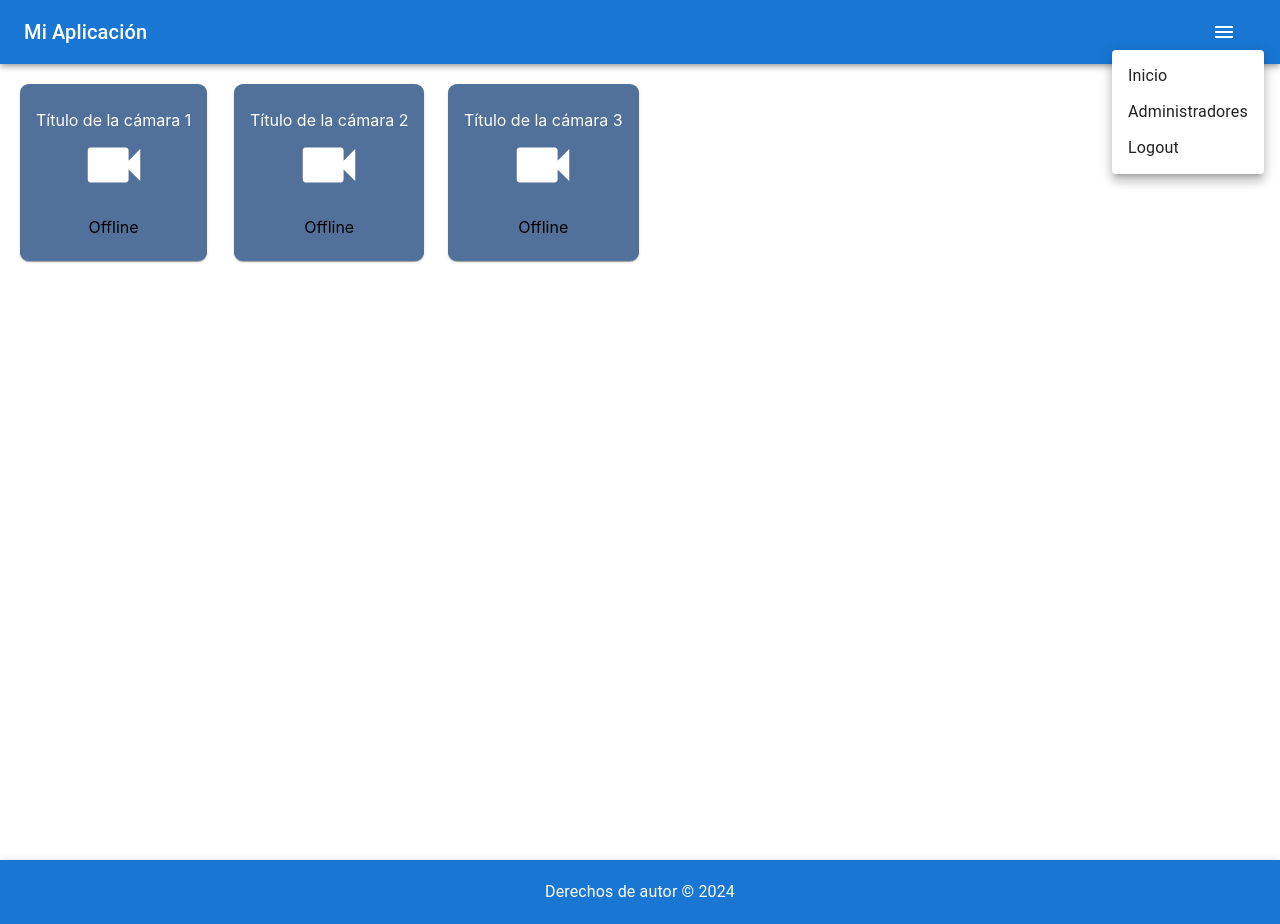
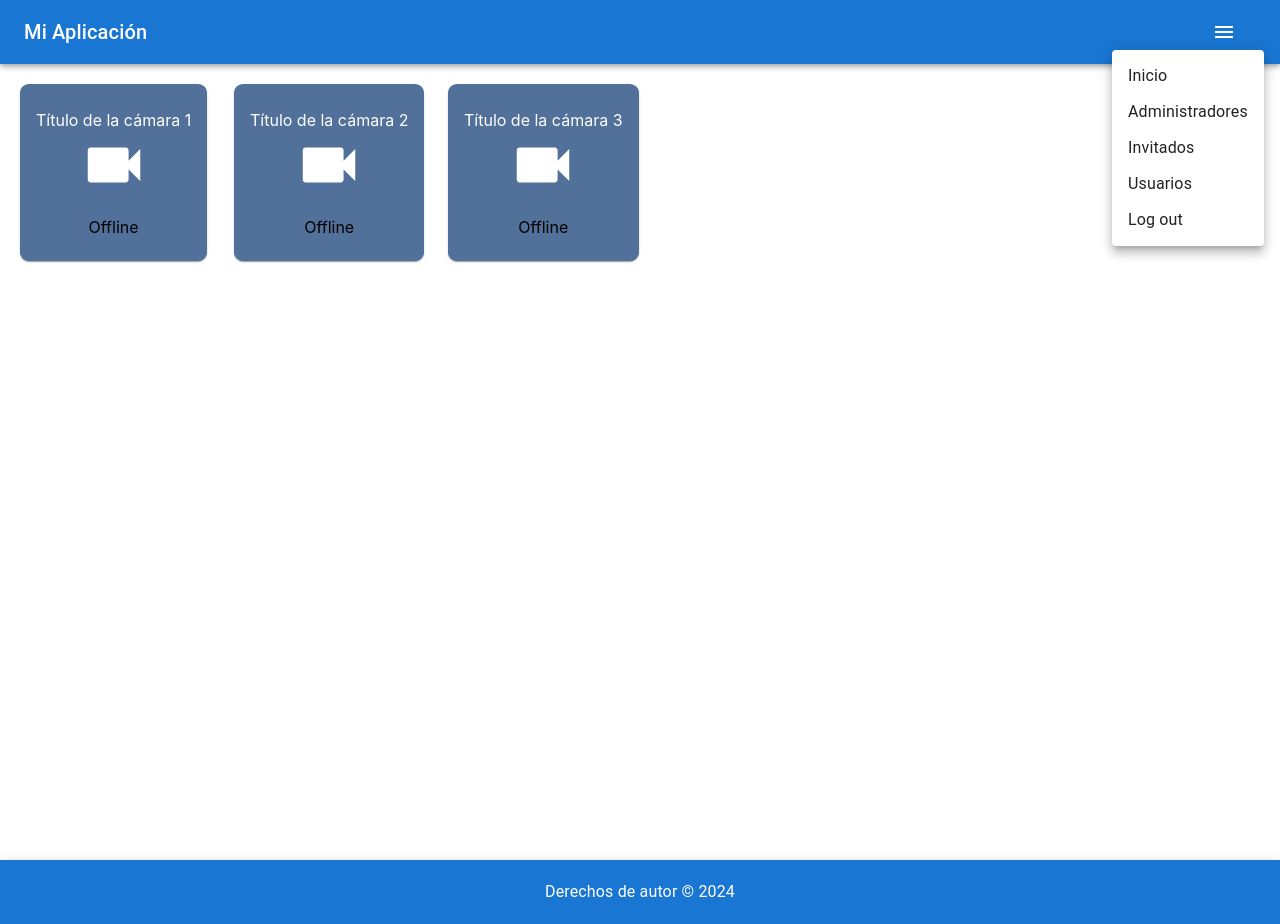
Before and after one commit to TECasistencia/SaaSAssist, a React (Create React App) app: page /Inicio in a window 1280 px wide. Both pictures are taken after a click on the button 1224 px from the left and 32 px from the top of the page. Built offline with nearby package versions, Linux system fonts and the light colour scheme.

Commit message:
feat: agregados los botones al menu del header para acceder a los CRUDs de usuarios e invitados

```diff
--- a/src/components/CustomMenu.js
+++ b/src/components/CustomMenu.js
@@ -56,8 +56,31 @@ function CustomMenu() {
             Administradores
           </Link>
         </MenuItem>
+        <MenuItem onClick={handleClose}>
+          <Link
+            to="/Guests"
+            style={{ textDecoration: "none", color: "inherit" }}
+          >
+            Invitados
+          </Link>
+        </MenuItem>
+        <MenuItem onClick={handleClose}>
+          <Link
+            to="/Users"
+            style={{ textDecoration: "none", color: "inherit" }}
+          >
+            Usuarios
+          </Link>
+        </MenuItem>
 
-        <MenuItem onClick={handleClose}>Logout</MenuItem>
+        <MenuItem onClick={handleClose}>
+          <Link
+            to="/"
+            style={{ textDecoration: "none", color: "inherit" }}
+          >
+            Log out
+          </Link>
+        </MenuItem>
       </Menu>
     </div>
   );
```
